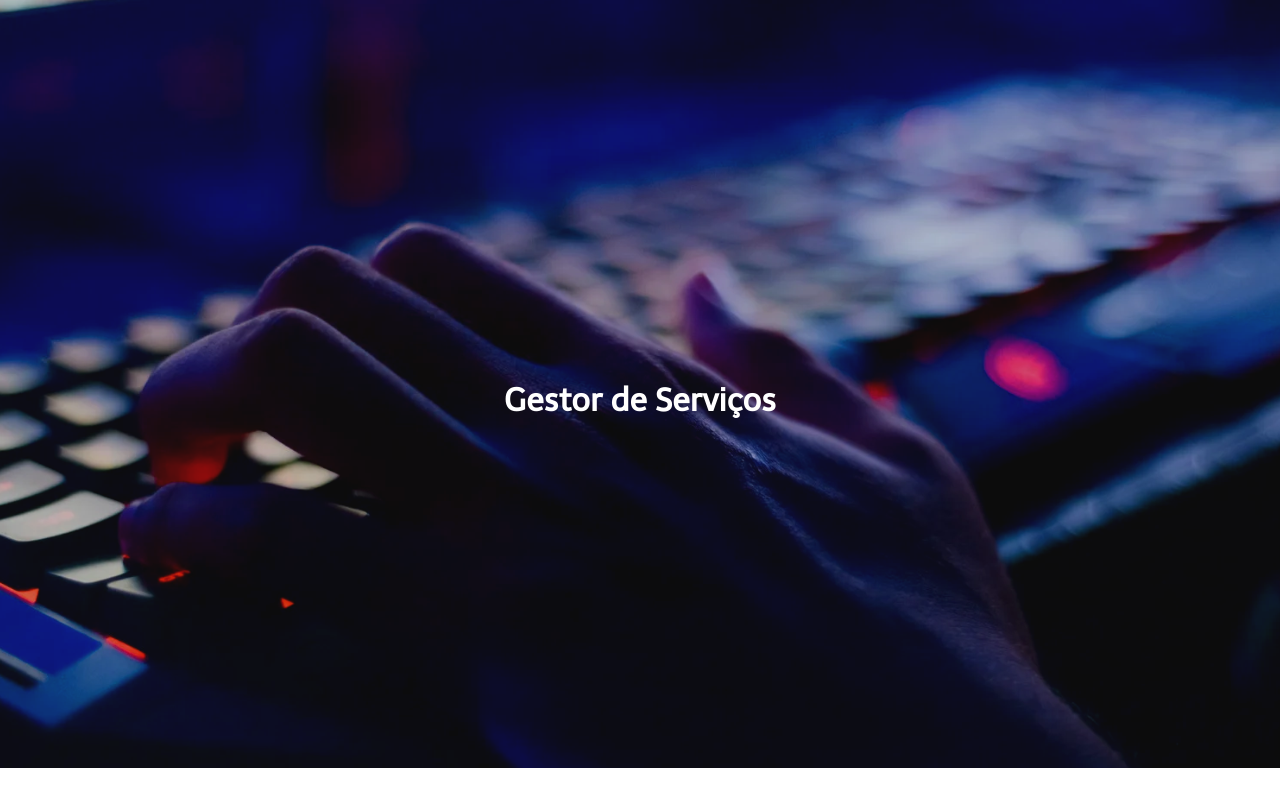
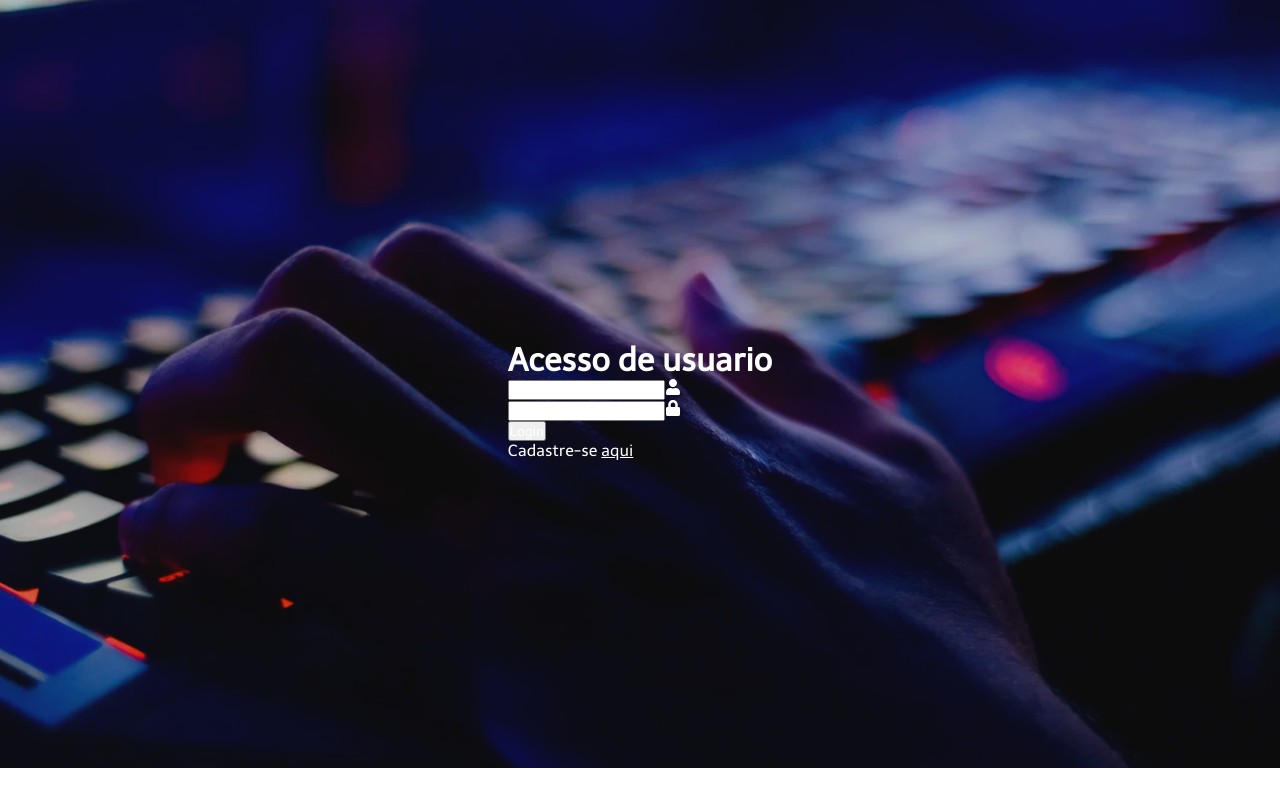
Before and after one commit to MarcioBADias/gestor-de-servicos-ti, a React (Vite) app: page / in a window 1280 px wide. Built offline with nearby package versions, Linux system fonts and the light colour scheme; a web font is replaced by a local one.

Commit message:
✔️ Primeira estrutura do form login

```diff
--- a/package.json
+++ b/package.json
@@ -22,5 +22,8 @@
     "react": "19.0.0",
     "react-dom": "19.0.0",
     "vite": "6.0.7"
+  },
+  "dependencies": {
+    "react-icons": "^5.4.0"
   }
 }
--- a/src/components/Login/Login.jsx
+++ b/src/components/Login/Login.jsx
@@ -1,9 +1,40 @@
 import React from 'react'
+import { FaUser, FaLock } from 'react-icons/fa'
 
 function Login() {
   return (
     <div>
-      <h1>Gestor de Serviços</h1>
+      <div className="container">
+        <form>
+          <h1>Acesso de usuario</h1>
+          <div className="input-field">
+            <input
+              type="text"
+              name="email"
+              placeholder="E-mail"
+              required
+              value="#"
+            />
+            <FaUser className="icon" />
+          </div>
+          <div className="input-field">
+            <input
+              type="password"
+              name="senha"
+              placeholder="Senha"
+              required
+              value="#"
+            />
+            <FaLock className="icon" />
+          </div>
+          <button type="submit">Login</button>
+          <div className="signup-link">
+            <p>
+              Cadastre-se <a href="#">aqui</a>
+            </p>
+          </div>
+        </form>
+      </div>
     </div>
   )
 }
```
Also changed, not shown: 1 other file (tests, documents, lock files or other folders).
